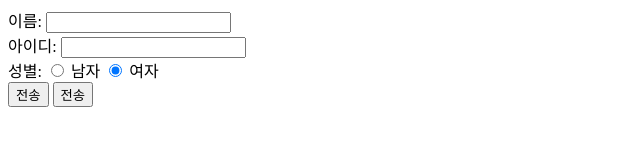
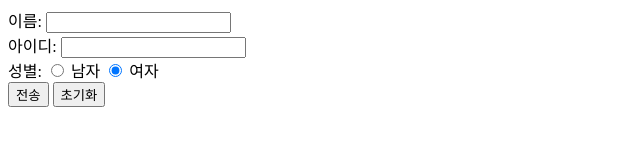
Before and after one commit to hwangje2/vide-class-part1, a plain HTML site: page day3/inputTest.html in a window 1280 px wide. Shown: the full height of the page, 0-640 px from the left. Drawn offline with Linux system fonts and the light colour scheme.

Commit message:
저장함

```diff
--- a/day3/inputTest.html
+++ b/day3/inputTest.html
@@ -20,7 +20,7 @@
         <label for="woman">여자</label>
         <br/>
         <button type="button">전송</button>
-        <button type="reset">전송</button>
+        <button type="reset">초기화</button>
      <form></form>
 </body>
 </html>
```
